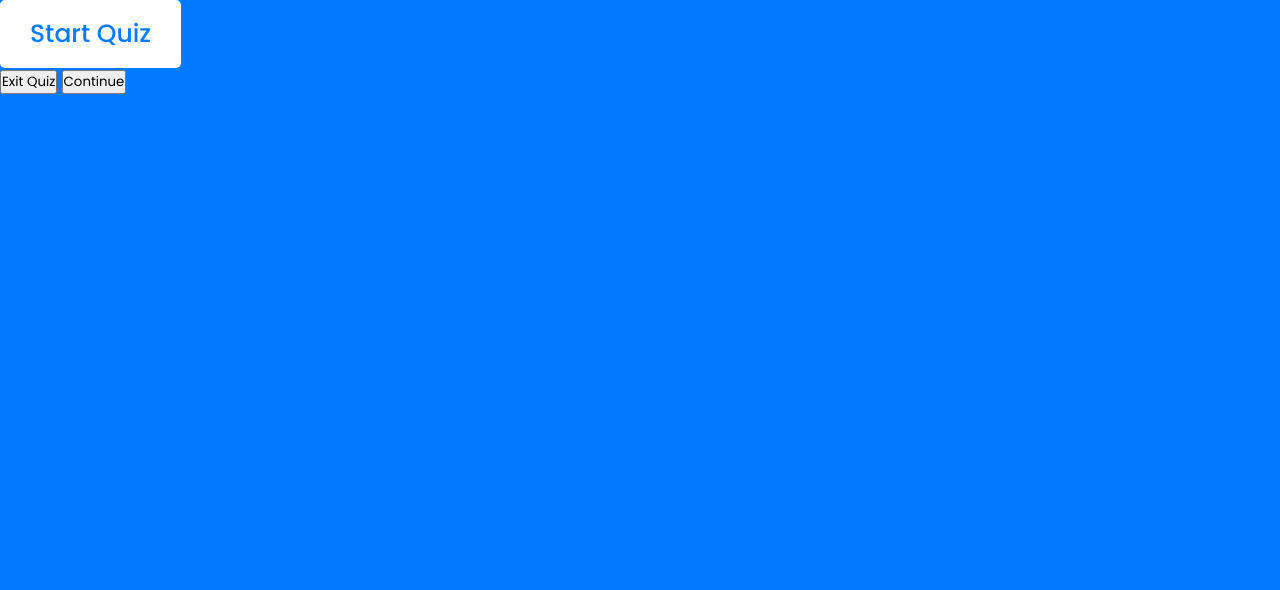
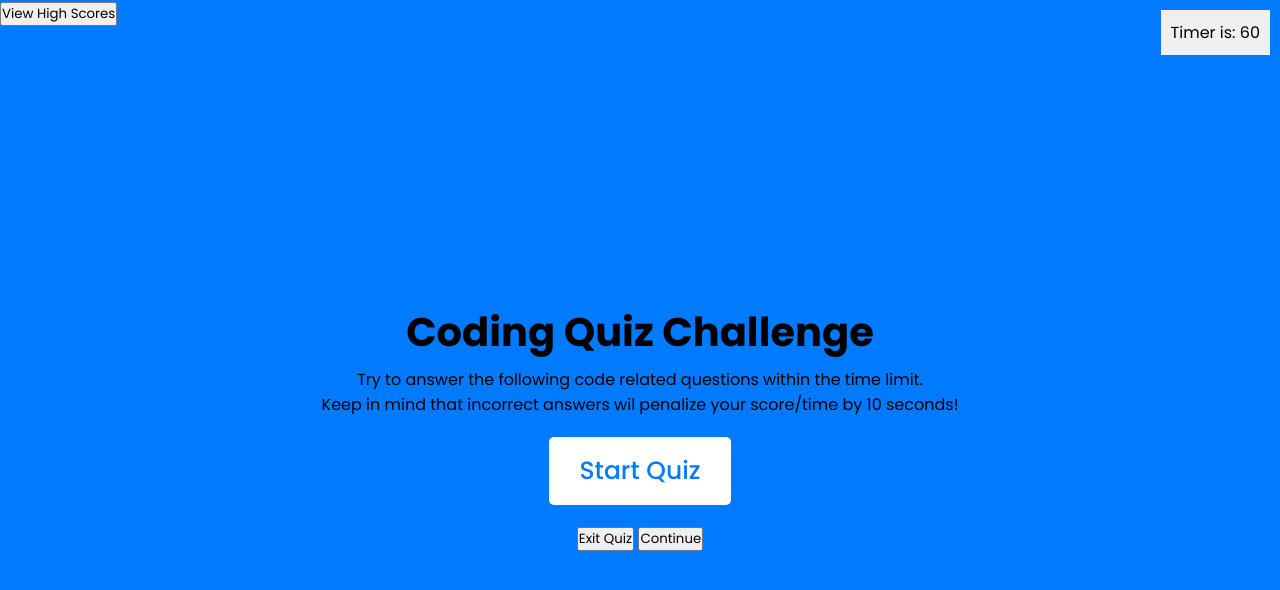
Before and after one commit to sameerkhawaja/coding-quiz, a plain HTML site: page index.html in a window 1280 px wide. Drawn offline with Linux system fonts and the light colour scheme.

Commit message:
add timer. update main page

```diff
--- /dev/null
+++ b/assets/css/style.css
@@ -0,0 +1,54 @@
+@import url('https://fonts.googleapis.com/css2?family=Poppins:wght@200;300;400;500;600;700&display=swap');
+*{
+    margin: 0;
+    padding: 0;
+    box-sizing: border-box;
+    font-family: 'Poppins', sans-serif;
+}
+body{
+    background: #007bff;
+}
+
+.start-btn button{
+    font-size: 25px;
+    font-weight: 500;
+    color: #007bff;
+    padding: 15px 30px;
+    outline: none;
+    border: none;
+    border-radius: 5px;
+    background: #fff;
+    cursor: pointer;
+}
+
+.timer-container{
+    position: fixed;
+    top: 10px;
+    right: 10px;
+    padding: 10px;
+    background-color: #f0f0f0; /
+}
+
+.page-content{
+    display: flex;
+    flex-direction: column;
+    justify-content: center;
+    align-items: center;
+    height: 100vh;
+    margin: 0;
+}
+
+.page-title {
+    color: var(--primary);
+    margin-bottom: 5px;
+    margin-top: 0;
+    font-size: 2.5rem;
+}
+
+.container{
+    padding: 10px;
+}
+
+.centered-text{
+    text-align: center;
+}
--- /dev/null
+++ b/assets/js/index.js
@@ -0,0 +1,7 @@
+var startButtonEl = document.querySelector(".start-btn");
+
+var launchQuiz = function(event){
+    window.location.href = "quiz.html";
+}
+
+startButtonEl.addEventListener("click", launchQuiz);
--- a/assets/style.css
+++ /dev/null
@@ -1,22 +0,0 @@
-@import url('https://fonts.googleapis.com/css2?family=Poppins:wght@200;300;400;500;600;700&display=swap');
-*{
-    margin: 0;
-    padding: 0;
-    box-sizing: border-box;
-    font-family: 'Poppins', sans-serif;
-}
-body{
-    background: #007bff;
-}
-
-.start_btn button{
-    font-size: 25px;
-    font-weight: 500;
-    color: #007bff;
-    padding: 15px 30px;
-    outline: none;
-    border: none;
-    border-radius: 5px;
-    background: #fff;
-    cursor: pointer;
-}
--- a/index.html
+++ b/index.html
@@ -4,18 +4,37 @@
     <meta charset="UTF-8">
     <meta http-equiv="X-UA-Compatible" content="IE=edge">
     <meta name="viewport" content="width=device-width, initial-scale=1.0">
-    <link rel = "stylesheet" href="./assets/style.css">
+    <link rel="stylesheet" href="./assets/css/style.css">
     <title>Coding quiz</title>
 </head>
 
 <body>
     <!-- Start Quiz button -->
-    <div class="start_btn"><button>Start Quiz</button></div>
-    <div class="buttons">
-        <button class="quit">Exit Quiz</button>
-        <button class="restart">Continue</button>
-    </div>
+    <header>
+        <div>
+            <span class="highscores-btn">
+                <button>View High Scores</button>
+            </span>
+            <span class="timer-container"> Timer is:  <span class="timer-content">60</span> </span>
+        </div>
+    </header>
+    <main class="page-content" id="page-content">
+        <div class="container">
+            <h1 class="page-title centered-text">
+                Coding Quiz Challenge
+            </h3>
+            <p class="centered-text">Try to answer the following code related questions within the time limit. <br>Keep in mind that incorrect answers wil penalize your score/time by 10 seconds!</p>
+        </div>
+        <div class="start-btn container">
+            <button>Start Quiz</button>
+        </div>
+        <div class="container">
+            <button class="quit">Exit Quiz</button>
+            <button class="restart">Continue</button>
+        </div>
+    </main>
 
-    <script src="./assets/js/script.js"></script>
+
+    <script src="./assets/js/index.js"></script>
 </body>
 </html>
```
Also changed, not shown: assets/js/quiz.js (added, +37 -0 lines), highscores.html (+3 -1 lines), quiz.html (added, +23 -0 lines), assets/script.js (deleted).
